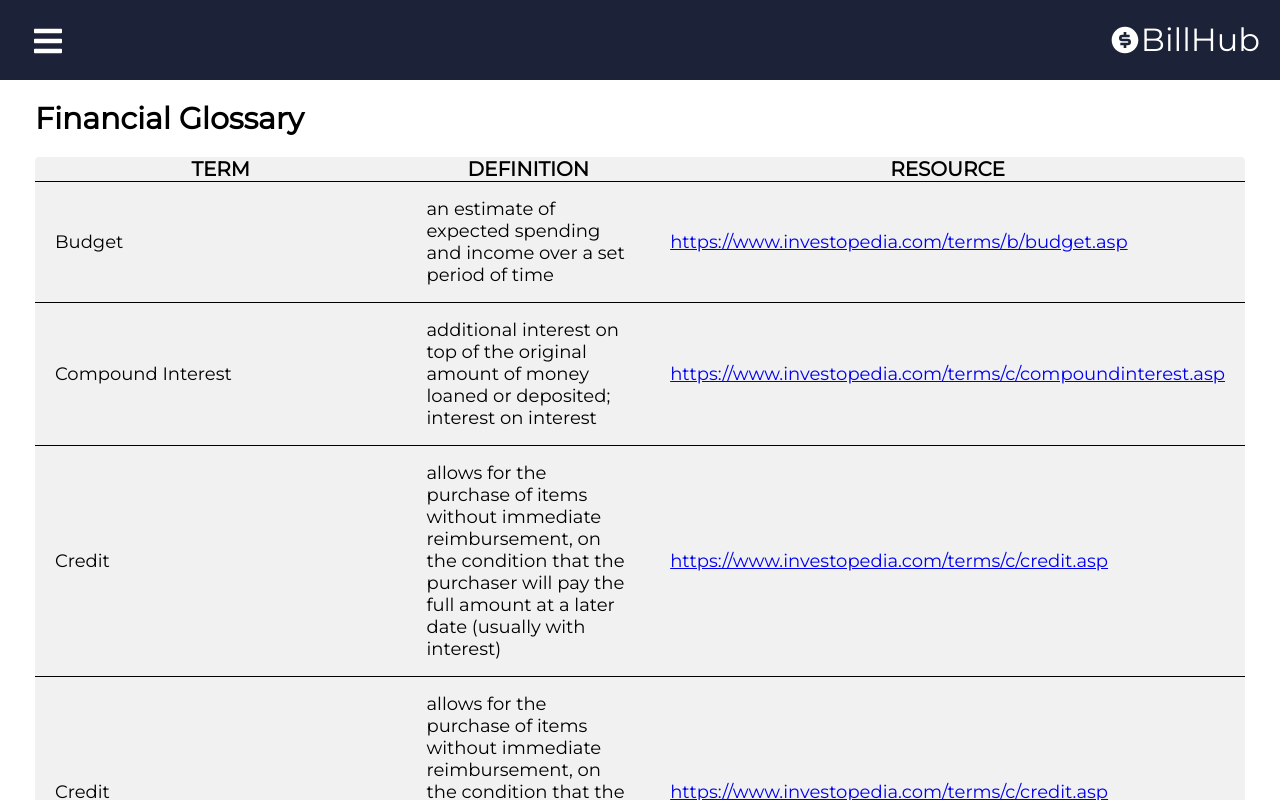
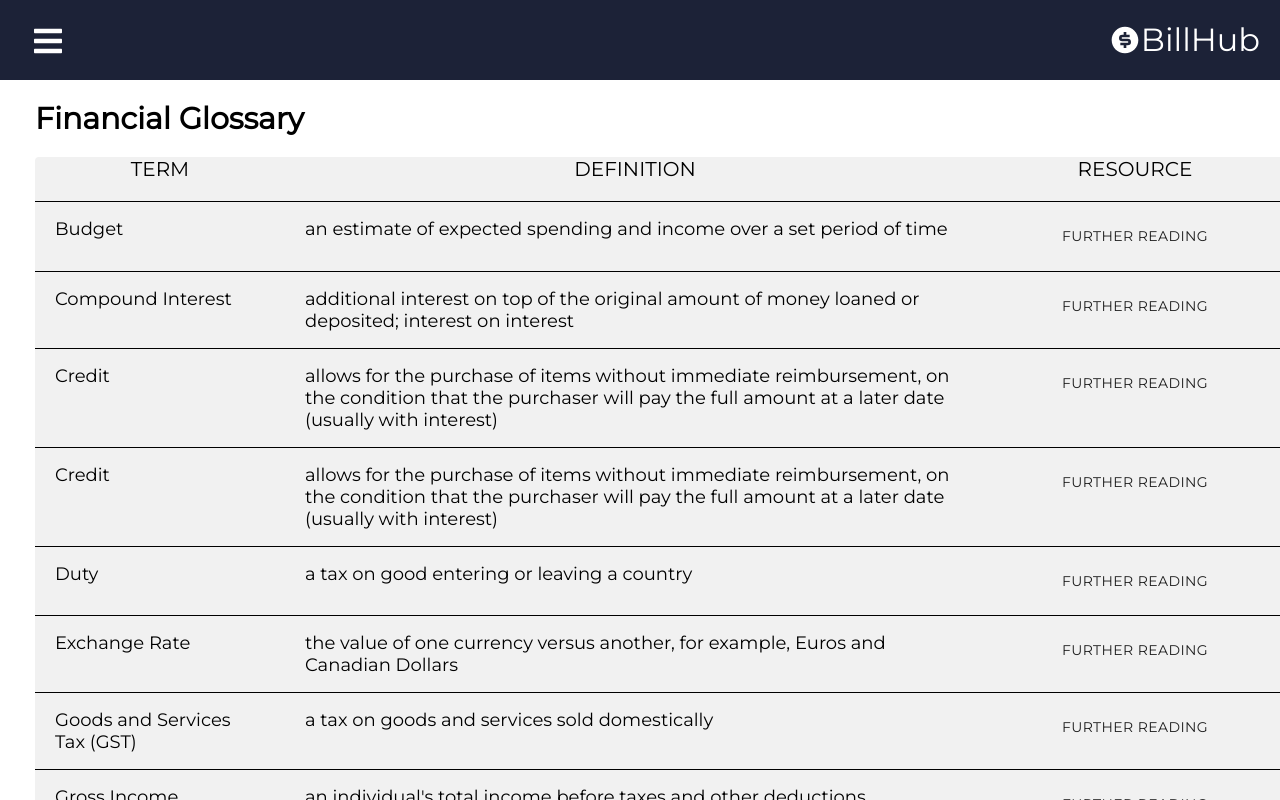
Before and after one commit to colinkirkby/Billhub, a React (Create React App) app in the folder frontend/: page /financial-glossary in a window 1280 px wide. Shown: the top 800 px of the page. Built offline with nearby package versions, Linux system fonts and the light colour scheme.

Commit message:
Updated glossary links

```diff
--- a/frontend/src/components/pages/Glossary.css
+++ b/frontend/src/components/pages/Glossary.css
@@ -16,7 +16,6 @@
     color: black;
     margin-bottom: 20px;
     font-weight: 300;
-    width: 30%;
     text-align: center;
 }
 
--- a/frontend/src/components/pages/Glossary.js
+++ b/frontend/src/components/pages/Glossary.js
@@ -1,6 +1,7 @@
 import React, {Component, useMemo} from 'react';
 import GlossaryTable from './GlossaryTable';
 import { Link } from 'react-router-dom';
+import { Button } from '@material-ui/core'
 import './General.css';
 import './Glossary.css';
 
@@ -10,17 +11,23 @@ function Glossary() {
             {
                 Header: 'TERM',
                 accessor: 'term',
+                width: 250,
             },
 
             {
                 Header: 'DEFINITION',
                 accessor: 'definition',
+                width: 700,
             },
 
             {
                 Header: 'RESOURCE',
                 accessor: 'resource',
-                Cell: ({ row }) => <a href = {row.original.resource}>{row.original.resource}</a>
+                Cell: ({ row }) => (
+                    <div style = {{ textAlign: "center" }}>
+                        <Button onClick = {() => window.open(row.original.resource)}> Further Reading </Button>
+                    </div>),
+                width: 300,
             },
         ],
         []
--- a/frontend/src/components/pages/GlossaryTable.js
+++ b/frontend/src/components/pages/GlossaryTable.js
@@ -1,5 +1,5 @@
 import React from 'react';
-import { useTable } from 'react-table';
+import { useBlockLayout, useTable } from 'react-table';
 import './General.css';
 import './Glossary.css';
 
@@ -7,6 +7,12 @@ import './Glossary.css';
 
 function GlossaryTable({ columns, data })
 {
+    const defaultColumn = React.useMemo (
+      () => ({
+        width: 400,
+      }),
+      []
+    )
     const {
         getTableProps, // table props from react-table
         getTableBodyProps, // table body props from react-table
@@ -15,16 +21,19 @@ function GlossaryTable({ columns, data })
         prepareRow // Prepare the row (this function needs to be called for each row before getting the row props)
       } = useTable({
         columns,
-        data
-      });
+        data,
+        defaultColumn,
+      },
+        useBlockLayout
+    )
 
       return (
         <table className = 'table' {...getTableProps()}>
-          <thead className = 'table-header'>
+          <thead >
             {headerGroups.map(headerGroup => (
               <tr {...headerGroup.getHeaderGroupProps()}>
                 {headerGroup.headers.map(column => (
-                  <th {...column.getHeaderProps()}>{column.render("Header")}</th>
+                  <th className = 'table-header' {...column.getHeaderProps()}>{column.render("Header")}</th>
                 ))}
               </tr>
             ))}
```
